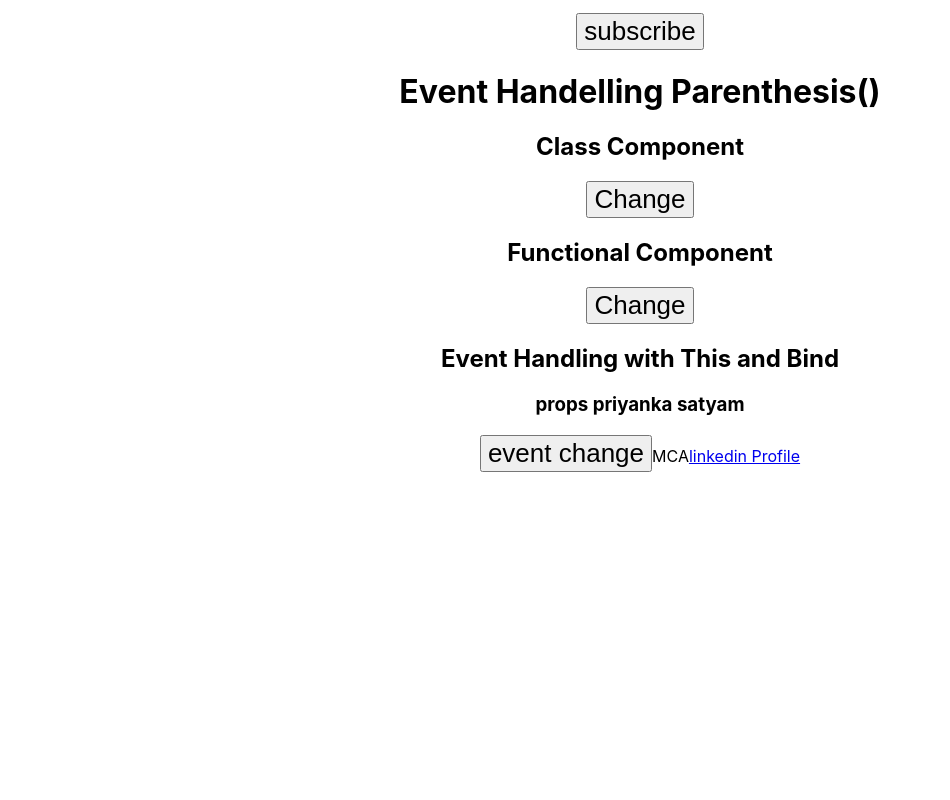
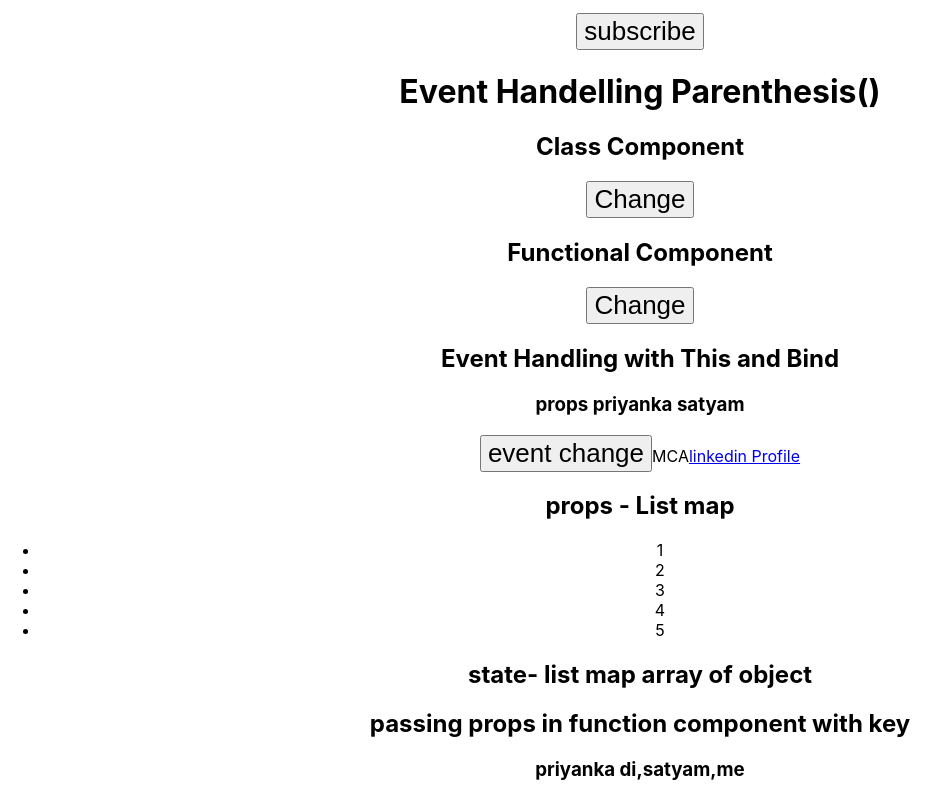
Before and after one commit to neetugond/react-revision, a React (Vite) app in the folder state-mgmt-one/: page / in a window 1280 px wide. Shown: the part 1136-1936 px from the top of the page, without its empty margins (0-950 px from the left). Before the commit the page ends 1608 px from the top, so only its background shows below. Built offline with nearby package versions, Linux system fonts and the light colour scheme.

Commit message:
list and key

```diff
--- /dev/null
+++ b/state-mgmt-one/list/ListKeyProp.jsx
@@ -0,0 +1,13 @@
+import React from "react";
+
+export const ListKeyProp = (props) => {
+    console.log('ListKey:', props)
+
+    return (
+        <>
+            <h2>passing props in function component with key</h2>
+            <h3 key={props.name}>{ props.name+" "}</h3>
+
+        </>
+    )
+}
--- /dev/null
+++ b/state-mgmt-one/list/ListKeyState.jsx
@@ -0,0 +1,32 @@
+import React from 'react'
+import PropsKey from './PropsKey'
+
+class ListKeyState extends React.Component{
+    state = {
+        users: [
+            {id:1, name:"peeku", class:"A"},
+            {id:2, name:"neetu", class:"B"}
+        ]
+    }
+    render() {
+        console.log("state", this.state.users)
+        const userMap = this.state.users.map((user) => {
+            return (
+                // <div key={user.id}>
+                //  <h2>{user.id}</h2>
+                // <h3>{user.name} { user.class}</h3>
+                // </div>
+                <PropsKey key={user.id} value={user.id}></PropsKey>
+            )
+        })
+        // return (
+        //     <>
+        //         <h2>state passing with key</h2>
+        //         {/* {userMap} */}
+
+        //     </>
+        // )
+    }
+}
+
+export default ListKeyState
--- /dev/null
+++ b/state-mgmt-one/list/Listmap.jsx
@@ -0,0 +1,51 @@
+import React,{Component} from 'react'
+
+class Listmap extends Component{
+    state = {
+        users: [
+          {id:1, name:"peeku", class:"A"},
+          {id:2, name:"neetu", class:"B"}
+      ]
+  }
+
+    render() {
+        const number = this.props.numbers
+        // console.log("users", this.state.users)
+        // map return callback function
+
+        // const newNumber = number.map((number) => { return <li>{number}</li> })
+
+        // const userMap = this.state.users.map(function (user) {
+        //     return (
+        //         <>
+        //             <h3 key={user.id}>{ user.id} {user.name} { user.class}</h3>
+        //             {/* <h4>{user.name} { user.class}</h4> */}
+
+        //         </>
+        //     )
+        // })
+        // console.log("newNumber",newNumber)
+        return (
+            <>
+                <h2>props - List map</h2>
+                <ul>{
+                    number.map((number) => {
+                        return (
+                            <li key={number}>{number}</li>
+                               )
+                        }
+                        )
+                }</ul>
+                <h2>state- list map array of object</h2>
+                {/* {number[0]} we can directly access */}
+
+                {/* {userMap} */}
+
+
+
+            </>
+        )
+    }
+}
+
+export default Listmap
--- /dev/null
+++ b/state-mgmt-one/list/PropsKey.jsx
@@ -0,0 +1,14 @@
+import React from 'react'
+
+const PropsKey = (props) => {
+    console.log('props:', props.value)
+
+    return (
+    //   passing key as a props
+        // we can not access key directly that  key
+
+      <div>{ props.value}</div>
+  )
+}
+
+export default PropsKey
--- a/state-mgmt-one/src/App.jsx
+++ b/state-mgmt-one/src/App.jsx
@@ -11,9 +11,15 @@ import StateClass from './state/StateClass'
 import ClassEventP from './eventHandleingParenthesis/ClassEventP'
 import { FunctionalEventP } from './eventHandleingParenthesis/FunctionalEventP'
 import EventThisBind from './eventHandleingParenthesis/EventThisBind'
+import Listmap from '../list/Listmap'
+import { ListKeyProp } from '../list/ListKeyProp'
+import ListKeyState from '../list/ListKeyState'
 function App() {
 
+  const number = [1, 2, 3, 4, 5];
+  const name = ['priyanka di', "satyam","me"]
   return (
+
     <div className="App">
       <JsAndjsx />
       <FunctionalC></FunctionalC>
@@ -27,6 +33,9 @@ function App() {
       <ClassEventP></ClassEventP>
       <FunctionalEventP></FunctionalEventP>
       <EventThisBind name="priyanka satyam"></EventThisBind>
+      <Listmap numbers={number}></Listmap>
+      <ListKeyProp name={name}></ListKeyProp>
+      <ListKeyState></ListKeyState>
 
     </div>
 
```
